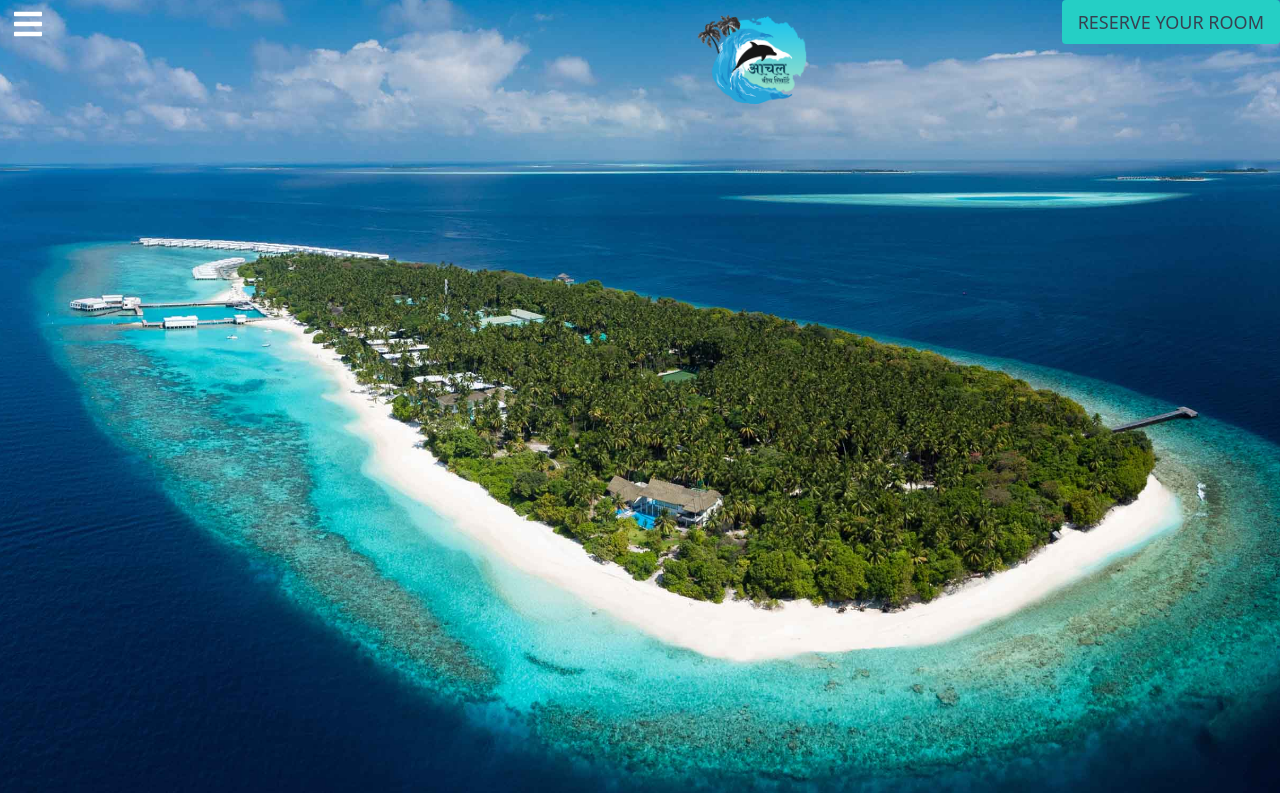
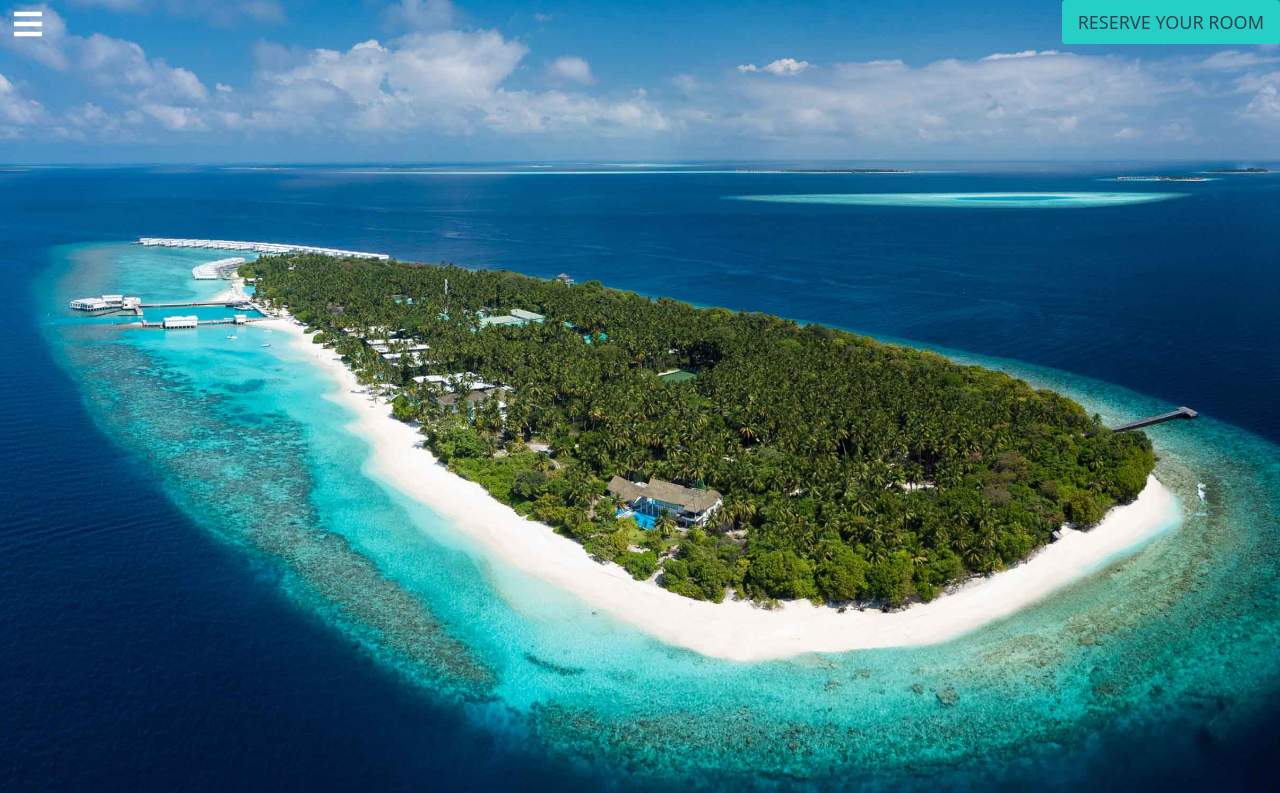
Before and after one commit to atharvamisal2614/jaldurg, a Next.js app: page / in a window 1280 px wide. Shown: the top 793 px of the page. Built offline with nearby package versions, Linux system fonts and the light colour scheme.

Commit message:
remove logo

```diff
--- a/components/Navbar.jsx
+++ b/components/Navbar.jsx
@@ -323,15 +323,15 @@ const Navbar = () => {
       </div>
 
       {/* Logo */}
-      <div className="absolute top-0 ml-28 md:left-1/2 md:transform md:-translate-x-1/2 z-50">
+      {/* <div className="absolute  left-1/2 transform -translate-x-1/2 z-50">
         <Link href="/">
           <img
             src="/aachal-resort-logo.png"
             alt=" Resort Logo"
-            className="w-16 h-16 object-contain md:w-28 md:h-28" // Smaller size on mobile
+            className="w-16 h-16 object-contain md:w-28 md:h-28"
           />
         </Link>
-      </div>
+      </div> */}
 
       {/* Hamburger Menu Button */}
       <button
```
